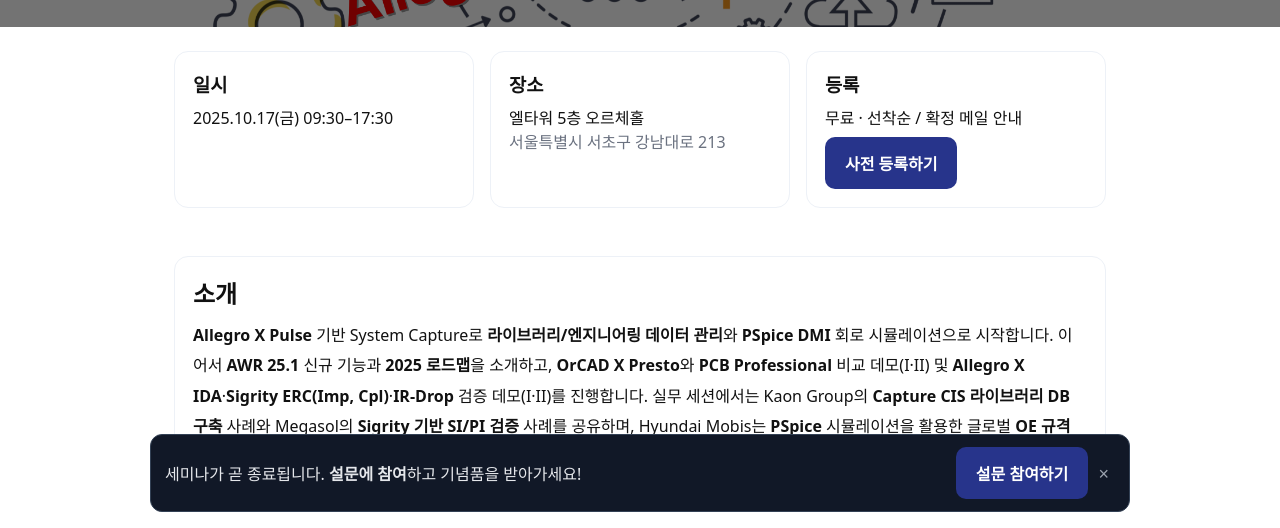
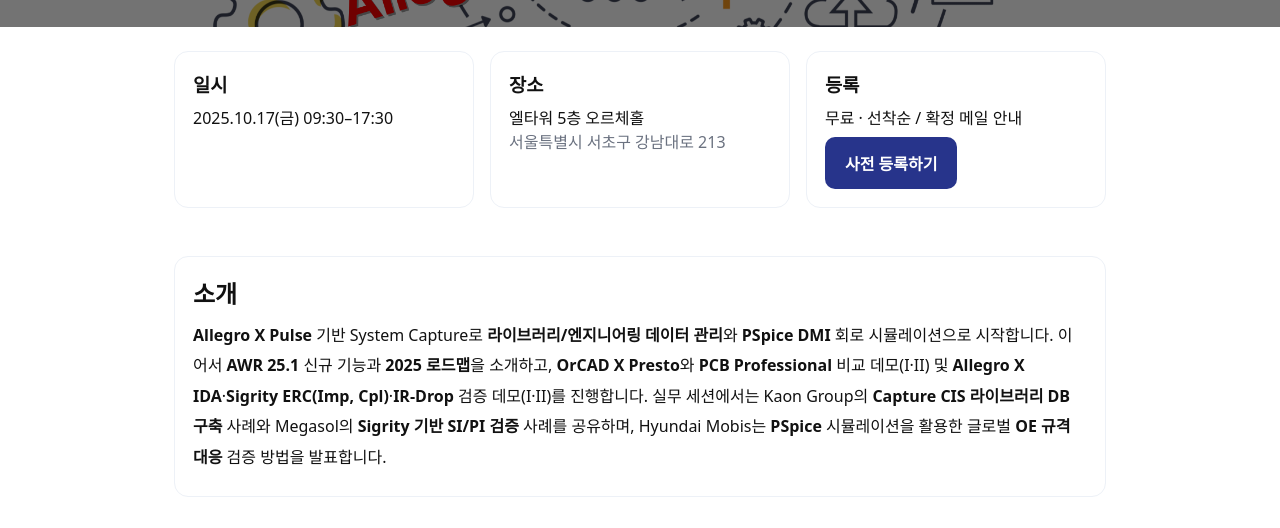
Before and after one commit to VerityTechnologyKorea/Seminar_2025, a plain HTML site: page index.html in a window 1280 px wide. Shown: the part 272-800 px from the top of the page. Drawn offline with Linux system fonts and the light colour scheme.

Commit message:
index.html

```diff
--- a/index.html
+++ b/index.html
@@ -212,7 +212,7 @@
 <!-- Sticky survey bar -->
 <div id="survey-sticky" class="survey-sticky" role="region" aria-label="설문 참여 알림">
   <div class="bar">
-    <div>세미나가 곧 종료됩니다. <b>설문에 참여</b>하고 기념품을 받아가세요!</div>
+    <div>세미나 종료 후, <b>설문에 참여</b>하고 기념품을 받아가세요!</div>
     <div>
       <a id="survey-link-sticky" class="btn cta" href="https://forms.gle/XZhocpthq1KvBM2D7" target="_blank" rel="noopener">설문 참여하기</a>
       <button class="close" onclick="document.getElementById('survey-sticky').style.display='none'">×</button>
@@ -265,7 +265,7 @@
 
   // ===== Survey schedule =====
   const SURVEY_URL='https://forms.gle/XZhocpthq1KvBM2D7';
-  const SHOW_FROM=new Date('2025-09-17T15:00:00+09:00').getTime(); // KST
+  const SHOW_FROM=new Date('2025-10-17T08:00:00+09:00').getTime(); // KST
   const HIDE_AFTER=new Date('2025-11-30T23:59:59+09:00').getTime();
 
   function toggleSurveyVisibility(){
```
